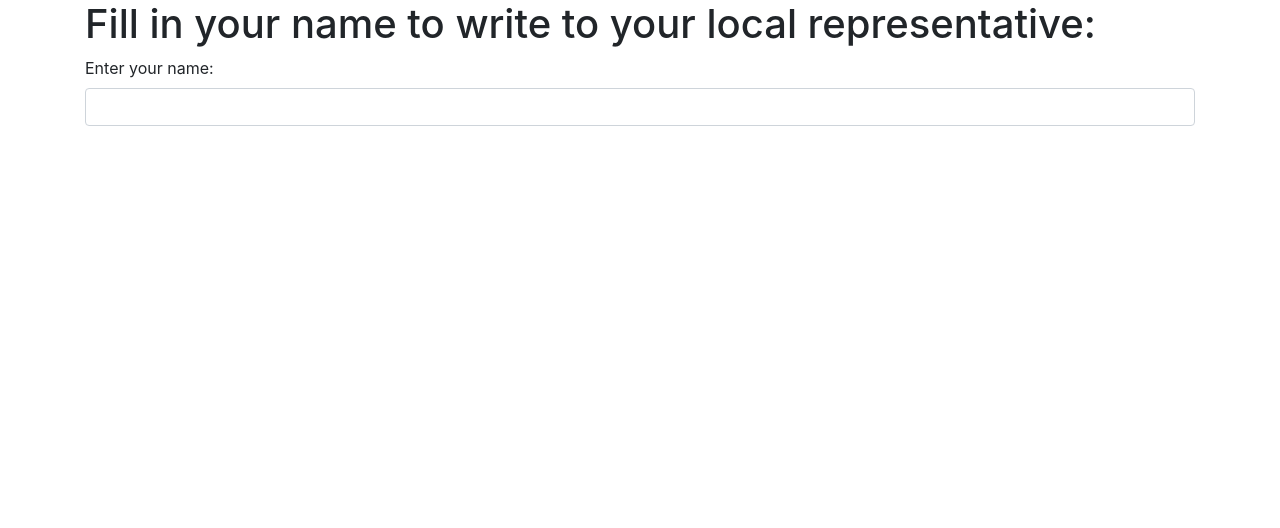
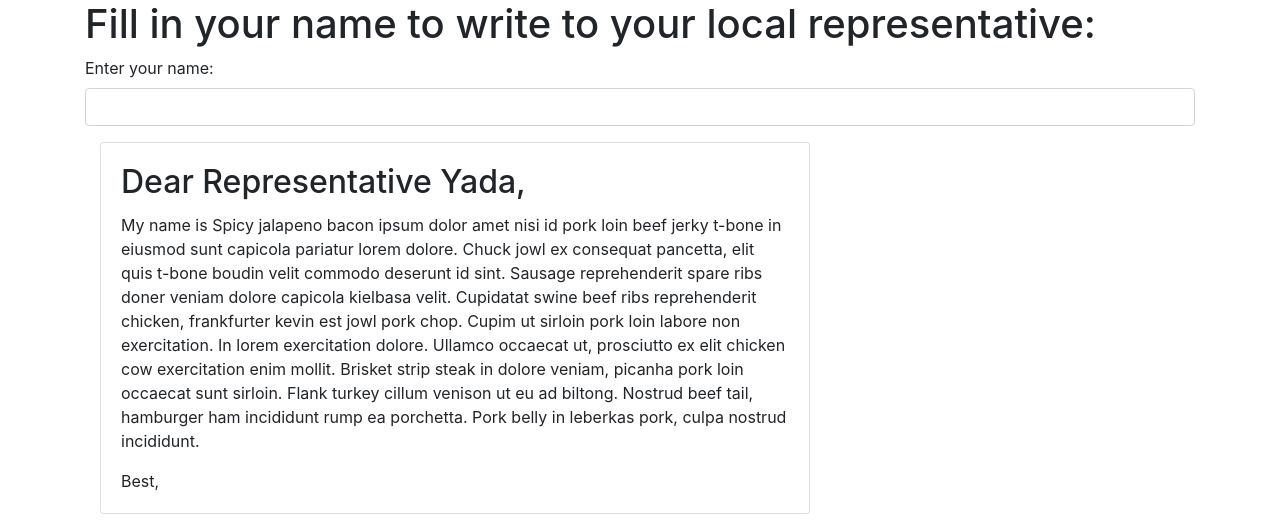
Before and after one commit to kevinkirkl3y/form-letter, a plain HTML site: page index.html in a window 1280 px wide. Drawn offline with Linux system fonts and the light colour scheme.

Commit message:
Added letter body and signature including spans to allow for imput insertion.
Co-authored-by: Maxi Benbassat <info@benbassatdigital.com>

```diff
--- a/index.html
+++ b/index.html
@@ -15,16 +15,27 @@
             <div class="form-group">
               <label for="constituent-name">Enter your name:</label>
               <input id="constituent-name" class="form-control" type="text">
+            </div>
+          </form>
+        </div>
+    </div>
+    <div id="letter">
+      <div class="container">
+        <div class="col-8">
+          <div class="card">
+            <div class="card-body">
+              <h2 class="card-title">Dear Representative Yada,</h2>
+              <p class="card-text letter-body">My name is <span class="constituent-name"></span>Spicy jalapeno bacon ipsum dolor amet nisi id pork loin beef jerky t-bone in eiusmod sunt capicola pariatur lorem dolore. Chuck jowl ex consequat pancetta, elit quis t-bone boudin velit commodo deserunt id sint. Sausage reprehenderit spare ribs doner veniam dolore capicola kielbasa velit. Cupidatat swine beef ribs reprehenderit chicken, frankfurter kevin est jowl pork chop. Cupim ut sirloin pork loin labore non exercitation. In lorem exercitation dolore.
+
+              Ullamco occaecat ut, prosciutto ex elit chicken cow exercitation enim mollit. Brisket strip steak in dolore veniam, picanha pork loin occaecat sunt sirloin. Flank turkey cillum venison ut eu ad biltong. Nostrud beef tail, hamburger ham incididunt rump ea porchetta. Pork belly in leberkas pork, culpa nostrud incididunt.</p>
+              <p class="card-text letter-signature">Best, <span class="constituent-name"></span></p>
 
             </div>
+          </div>
+        </div>
+      </div>
+    </div>
 
-          </form>
-        </div>
-
-
-
-
-    </div>
 
   </body>
 
```
